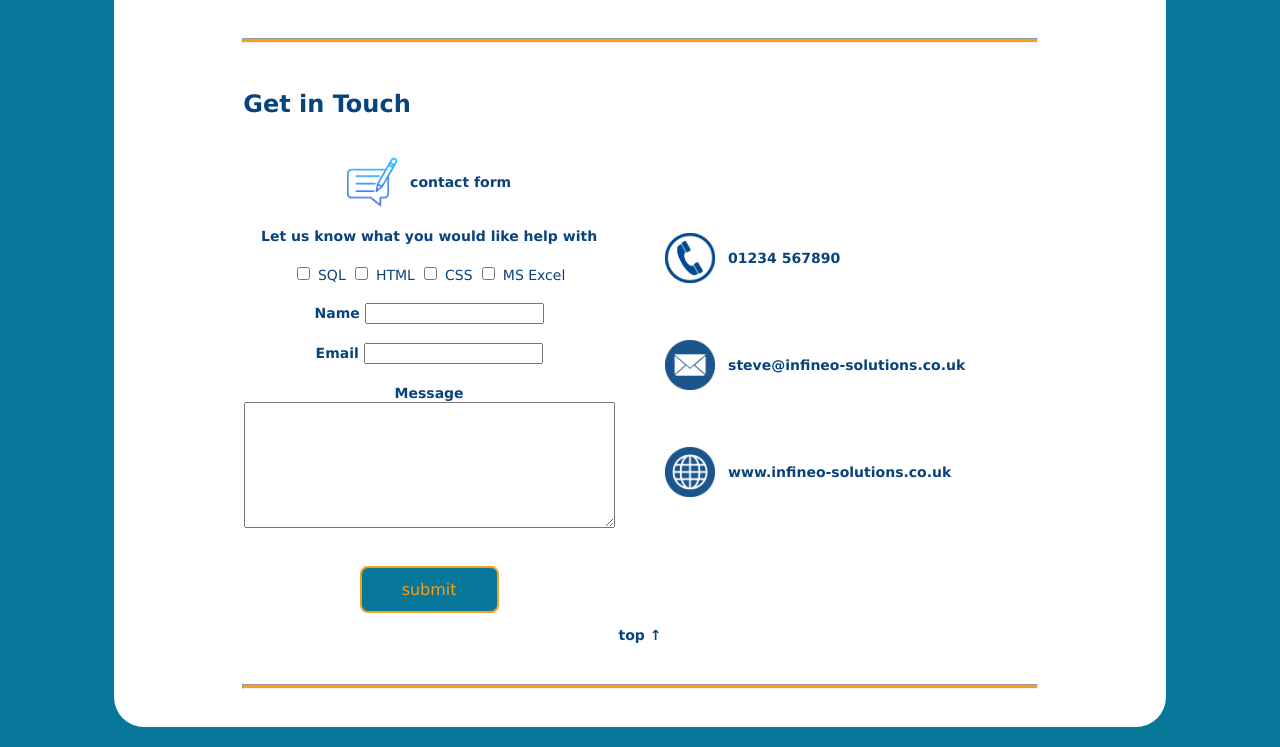
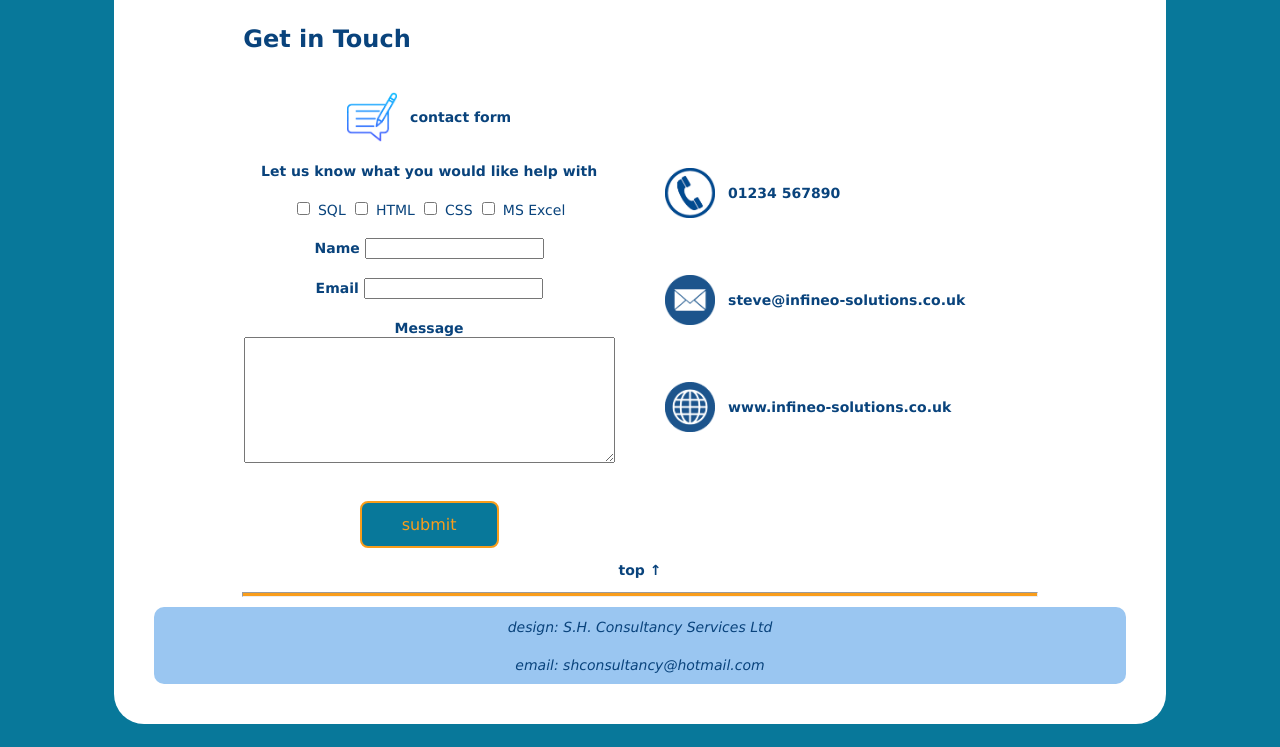
Before and after one commit to stevehunt70/project_portfolio, a plain HTML site: page index.html in a window 1280 px wide. Shown: the part 1737-2484 px from the top of the page. Drawn offline with Linux system fonts and the light colour scheme.

Commit message:
add in footer

```diff
--- a/css/styles-portfolio.css
+++ b/css/styles-portfolio.css
@@ -15,13 +15,12 @@ h1, h2, h3, h4 {
 }
 
 footer {
-    align-self: center;
     text-align: center;
     font-style: italic;
     background-color: rgb(154, 198, 241);
     border-radius: 10px;
-    padding: 1px;
-    margin: 20px;
+    padding: 10px;
+    margin: 10px;
 }
 
 p, span {
--- a/index.html
+++ b/index.html
@@ -73,7 +73,6 @@
         </main>
         <br>
         <hr class="section-divider" id="projects"></hr>
-        <br>
     <!-- end of main -->
 
     <!-- start of projects -->
@@ -162,9 +161,7 @@
         <div align="center">
                 <p><a href="#header-top" class="hover-underline" id="contact-head"><b>top &uarr;</b></a></p>
         </div>
-        <br>
         <hr class="section-divider"></hr>
-        <br>
         <!-- end of projects -->
 
         <!-- contact detail area -->
@@ -244,9 +241,14 @@
         <div align="center">
                 <p><a href="#header-top" class="hover-underline"><b>top &uarr;</b></a></p>
         </div>
-        <br>
         <hr class="section-divider"></hr>
 
+        <footer>
+            <div>
+                <span>design: S.H. Consultancy Services Ltd</span><br><br>
+                <a href="mailto:shconsultancy@hotmail.com" class="hover-underline"><span>email: shconsultancy@hotmail.com</span></a>
+            </div>
+        </footer>
     </div>
     <!-- end of the rounded rectangle -->
 </body>
```
